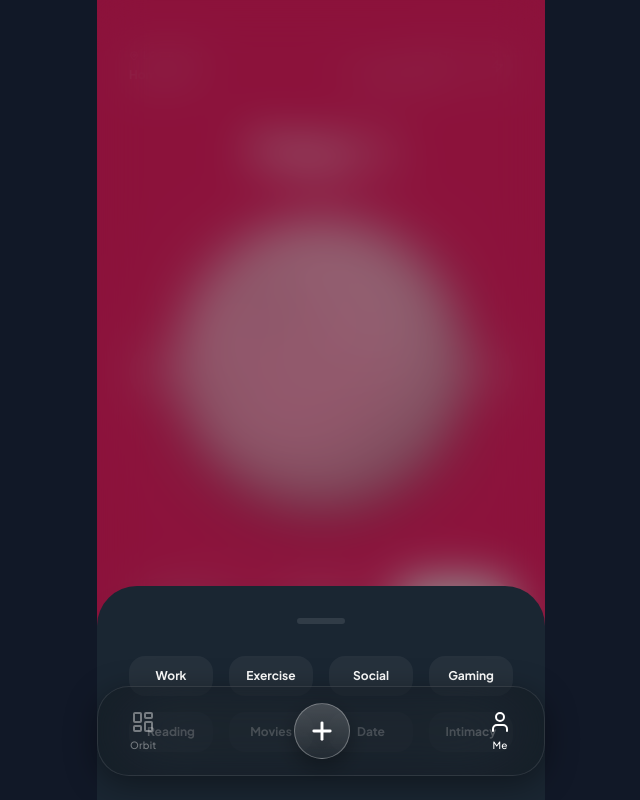
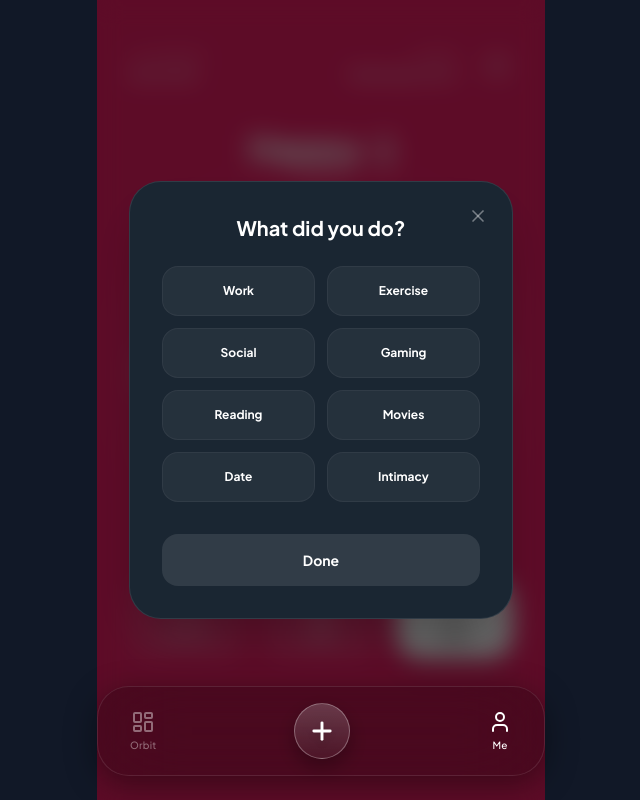
Before and after one commit to mrazndead/Mood, a React (Vite) app: page / in a window 1280 px wide. Both pictures are taken after a click on the button "ACTIVITY". Shown: the whole page, without its empty margins (319-959 px from the left). Built offline with nearby package versions, Linux system fonts and the light colour scheme.

Commit message:
[dyad] Moved activity and sleep menus to the center of the screen - wrote 1 file(s)

```diff
--- a/screens/LoggerScreen.tsx
+++ b/screens/LoggerScreen.tsx
@@ -1,3 +1,5 @@
+"use client";
+
 import React, { useState } from 'react';
 import { motion, AnimatePresence } from 'framer-motion';
 import {
@@ -6,7 +8,6 @@ import {
 import { MOODS, ACTIVITIES } from '../constants';
 import { useMood } from '../context/MoodContext';
 import Planet from '../components/Planet';
-import GlassCard from '../components/GlassCard';
 
 interface LoggerScreenProps {
   onLogComplete: () => void;
@@ -146,26 +147,35 @@ const LoggerScreen: React.FC<LoggerScreenProps> = ({ onLogComplete }) => {
                 initial={{ opacity: 0 }}
                 animate={{ opacity: 1 }}
                 exit={{ opacity: 0 }}
-                className="absolute inset-0 z-50 bg-black/40 backdrop-blur-xl flex items-end justify-center"
+                className="absolute inset-0 z-50 bg-black/60 backdrop-blur-md flex items-center justify-center p-6"
                 onClick={() => setActiveModal('none')}
             >
                 <motion.div
-                    initial={{ y: "100%" }}
-                    animate={{ y: 0 }}
-                    exit={{ y: "100%" }}
-                    transition={{ type: 'spring', damping: 25, stiffness: 200 }}
+                    initial={{ scale: 0.9, opacity: 0, y: 20 }}
+                    animate={{ scale: 1, opacity: 1, y: 0 }}
+                    exit={{ scale: 0.9, opacity: 0, y: 20 }}
+                    transition={{ type: 'spring', damping: 25, stiffness: 300 }}
                     onClick={(e) => e.stopPropagation()}
-                    className="w-full bg-[#1a2632] rounded-t-[40px] p-8 pb-12 shadow-2xl"
+                    className="w-full max-w-sm bg-[#1a2632] rounded-[32px] p-8 shadow-2xl border border-white/10 relative"
                 >
-                    <div className="w-12 h-1.5 bg-white/10 mx-auto rounded-full mb-8" />
+                    <button
+                        onClick={() => setActiveModal('none')}
+                        className="absolute top-4 right-4 p-2 text-white/40 hover:text-white transition-colors"
+                    >
+                        <X size={20} />
+                    </button>
+
+                    <h3 className="text-xl font-bold text-white mb-6 text-center">
+                        {activeModal === 'activity' ? 'What did you do?' : 'How much sleep?'}
+                    </h3>
 
                     {activeModal === 'activity' && (
-                        <div className="grid grid-cols-4 gap-4">
+                        <div className="grid grid-cols-2 gap-3">
                             {ACTIVITIES.map(act => (
                                 <button
                                     key={act.id}
                                     onClick={() => setSelectedActivities(prev => prev.includes(act.id) ? prev.filter(a => a !== act.id) : [...prev, act.id])}
-                                    className={`flex flex-col items-center gap-2 p-3 rounded-2xl transition-all ${selectedActivities.includes(act.id) ? 'bg-white text-black' : 'bg-white/5 text-white'}`}
+                                    className={`flex items-center justify-center gap-2 p-4 rounded-2xl transition-all border ${selectedActivities.includes(act.id) ? 'bg-white text-black border-white' : 'bg-white/5 text-white border-white/5 hover:bg-white/10'}`}
                                 >
                                     <span className="text-xs font-bold">{act.label}</span>
                                 </button>
@@ -174,15 +184,30 @@ const LoggerScreen: React.FC<LoggerScreenProps> = ({ onLogComplete }) => {
                     )}
 
                     {activeModal === 'sleep' && (
-                        <div className="flex flex-col items-center">
-                            <span className="text-5xl font-black text-white mb-4">{sleep}h</span>
+                        <div className="flex flex-col items-center py-4">
+                            <div className="relative mb-8">
+                                <span className="text-6xl font-black text-white">{sleep}</span>
+                                <span className="text-xl font-bold text-white/40 ml-1">h</span>
+                            </div>
                             <input
                                 type="range" min="0" max="12" step="0.5" value={sleep}
                                 onChange={(e) => setSleep(parseFloat(e.target.value))}
                                 className="w-full h-2 bg-white/10 rounded-full appearance-none cursor-pointer accent-white"
                             />
+                            <div className="w-full flex justify-between mt-4 text-[10px] font-bold text-white/30 uppercase tracking-widest">
+                                <span>0h</span>
+                                <span>6h</span>
+                                <span>12h</span>
+                            </div>
                         </div>
                     )}
+
+                    <button
+                        onClick={() => setActiveModal('none')}
+                        className="w-full mt-8 py-4 bg-white/10 hover:bg-white/20 text-white rounded-2xl font-bold text-sm transition-all"
+                    >
+                        Done
+                    </button>
                 </motion.div>
             </motion.div>
         )}
```
